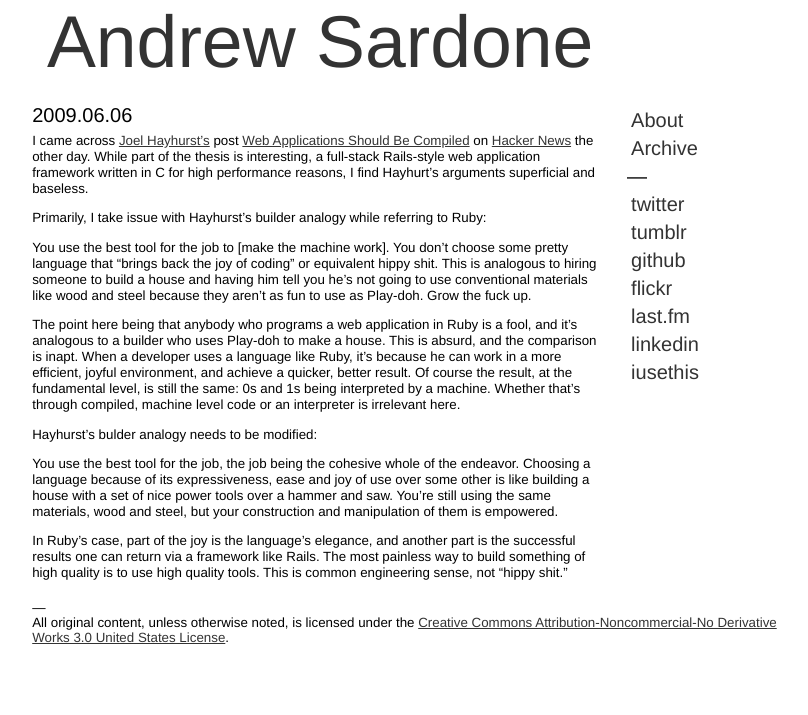
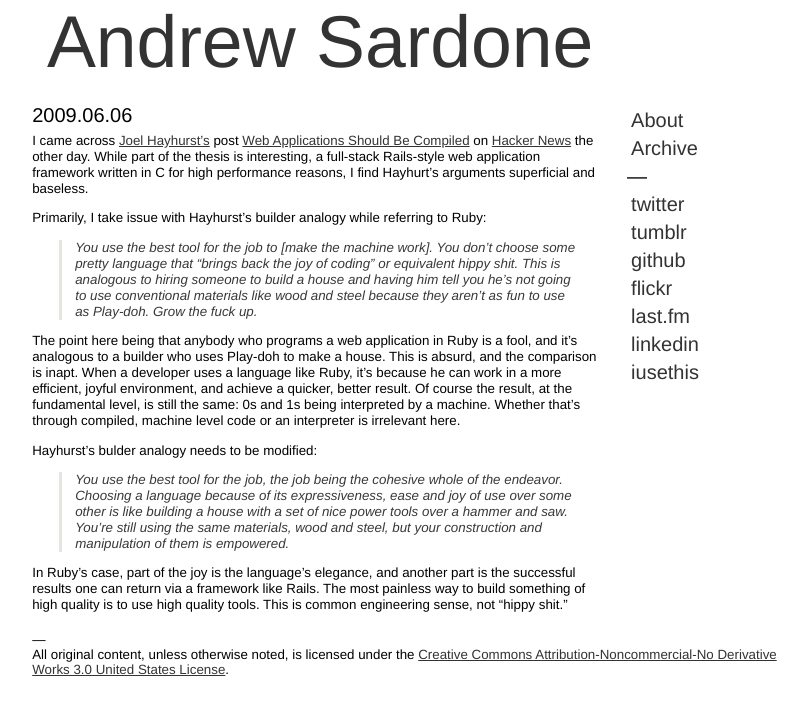
Before and after one commit to andrewsardone/andrewsardone.github.com, a Jekyll site: the page built from _posts/2009-06-06-response-to-web-applications-should-be-compiled.md, in a window 1280 px wide. Shown: the top 715 px of the page, without its empty margins (223-1031 px from the left). Built offline with Jekyll 4.4.1, drawn with Linux system fonts in a browser that asks for light colours.

Commit message:
Index page lists 3 posts and blockquotes are now styled.

```diff
--- a/css/screen.css
+++ b/css/screen.css
@@ -77,3 +77,12 @@ a:hover {
 .post hr {
 	margin-bottom: 2em;
 }
+
+.post blockquote {
+	display: block;
+	color: #383838;
+	font-style: italic;
+	border-left: 3px solid rgb(230,229,221);
+	margin: 1em 2em;
+	padding-left: 1em;
+}
```
Also changed, not shown: index.html (+12 -3 lines).
